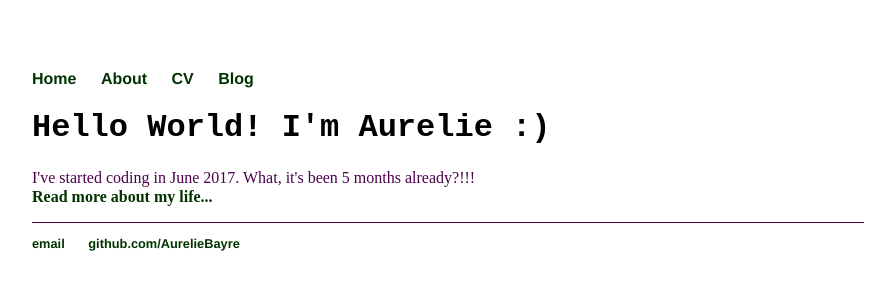
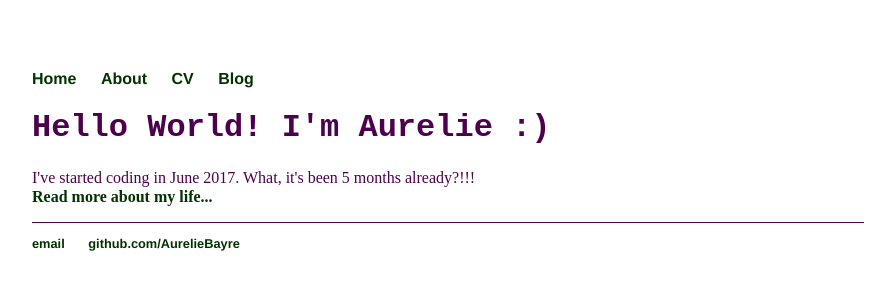
Before and after one commit to AurelieBayre/aurelieBayre.github.io, a Jekyll site: the page built from index.html, in a window 1280 px wide. Shown: the top 300 px of the page, without its empty margins (192-1087 px from the left). Built offline with Jekyll 4.4.1, drawn with Linux system fonts in a browser that asks for light colours.

Commit message:
Update main.css

```diff
--- a/css/main.css
+++ b/css/main.css
@@ -23,7 +23,8 @@
     text-decoration: underline;
 }
 h1 {
-    font-family:'Andale Mono', 'Courier New', 'Monospace';
+    color: #4d004d;
+    font-family:'Cabin', 'Courier New', 'Monospace';
     font-size: 2em;
 }
 p {
```
